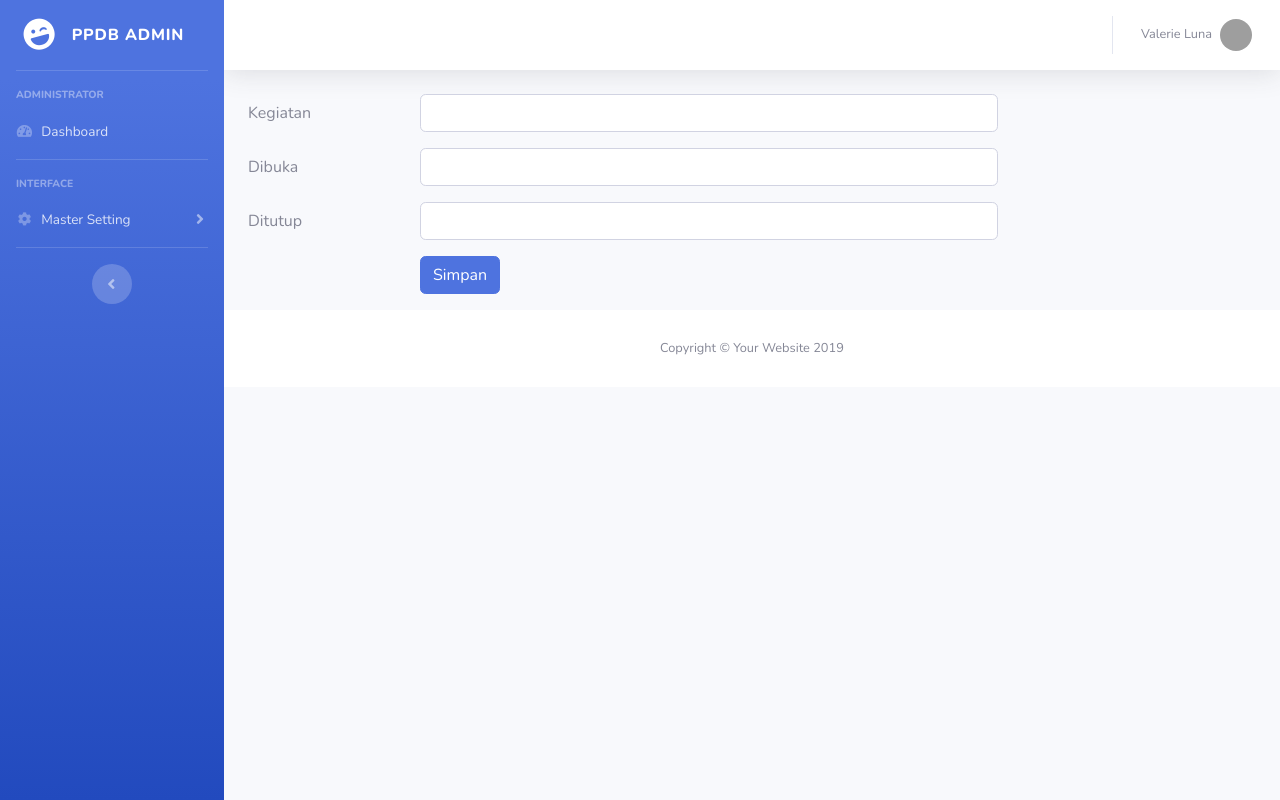
After one commit to yuwandianto/myproject, a CodeIgniter app: page /database/Home/tambah_tabel in a window 1280 px wide. The commit adds this page. Run offline with CodeIgniter, Linux system fonts and the light colour scheme; grey boxes are pictures that could not be loaded.

Commit message:
membuat fungsi

```diff
--- a/application/controllers/Home.php
+++ b/application/controllers/Home.php
@@ -80,26 +80,19 @@ class Home extends CI_Controller
 		redirect('home/dashboard');
 	}
 
-	// public function hapus_tabel($id)
-	// {
-	// 	$this->M_admin_home->hapus_tabel($id);
-	// 	redirect('home/dashboard');
-	// }
+	public function tambah_tabel()
+	{
+		$data['title'] = 'Tambah tabel';
+		$this->load->view('back/header', $data);
+		$this->load->view('back/sidebar');
+		$this->load->view('back/topbar');
+		$this->load->view('back/jadwal/tambah_tabel', $data);
+		$this->load->view('back/footer');
+	}
 
-	// public function edit_tabel($id)
-	// {
-	// 	$data['judul'] = $this->M_admin_home->ambil_id_tabel($id);
-	// 	$data['title'] = 'Dashboard';
-	// 	$this->load->view('back/header', $data);
-	// 	$this->load->view('back/sidebar');
-	// 	$this->load->view('back/topbar');
-	// 	$this->load->view('back/jadwal/edit_tabel', $data);
-	// 	$this->load->view('back/footer');
-	// }
-
-	// public function proses_edit_tabel()
-	// {
-	// 	$this->M_admin_home->proses_edit_tabel();
-	// 	redirect('home/dashboard');
-	// }
+	public function proses_tambah_tabel()
+	{
+		$this->M_admin_home->proses_tambah_tabel();
+		redirect('home/dashboard');
+	}
 }
--- a/application/models/M_admin_home.php
+++ b/application/models/M_admin_home.php
@@ -47,7 +47,7 @@ class M_admin_home extends CI_Model
     public function hapus_tabel($id)
     {
         $this->db->where('id', $id);
-        $this->db->delete('judul');
+        $this->db->delete('tabel_jadwal');
     }
 
     public function ambil_id_tabel($id)
@@ -66,4 +66,15 @@ class M_admin_home extends CI_Model
         $this->db->where('id', $this->input->post('id'));
         $this->db->update('tabel_jadwal', $data);
     }
+
+    public function proses_tambah_tabel()
+    {
+        $data = [
+            "kegiatan" => $this->input->post('kegiatan', TRUE),
+            "dibuka" => $this->input->post('dibuka', TRUE),
+            "ditutup" => $this->input->post('ditutup', TRUE)
+        ];
+
+        $this->db->insert('tabel_jadwal', $data);
+    }
 }
--- a/application/views/back/jadwal/dashboard.php
+++ b/application/views/back/jadwal/dashboard.php
@@ -27,7 +27,7 @@
     <br>
 
     <h3 class="mb-3">Setting Tabel Jadwal
-        <a href="<?php echo base_url('Home/proses_tambah') ?>" class="btn btn-primary float-right">Tambah</a>
+        <a href="<?php echo base_url('Home/tambah_tabel') ?>" class="btn btn-primary float-right">Tambah</a>
     </h3>
     <hr>
 
--- /dev/null
+++ b/application/views/back/jadwal/tambah_tabel.php
@@ -0,0 +1,32 @@
+<div class="container-fluid">
+
+    <form action="<?php echo base_url('home/proses_tambah_tabel') ?>" method="post">
+        <div class="form-group row">
+            <label for="kegiatan" class="col-sm-2 col-form-label">Kegiatan</label>
+            <div class="col-sm-7">
+                <input type="text" class="form-control" name="kegiatan">
+            </div>
+        </div>
+
+        <div class="form-group row">
+            <label for="Dibuka" class="col-sm-2 col-form-label">Dibuka</label>
+            <div class="col-sm-7">
+                <input type="text" class="form-control" name="dibuka">
+            </div>
+        </div>
+
+        <div class="form-group row">
+            <label for="Ditutup" class="col-sm-2 col-form-label">Ditutup</label>
+            <div class="col-sm-7">
+                <input type="text" class="form-control" name="ditutup">
+            </div>
+        </div>
+        <div class="form-group row">
+            <label for="judul" class="col-sm-2 col-form-label"></label>
+            <div class="col-sm-7">
+                <button class="btn btn-primary">Simpan</button>
+            </div>
+        </div>
+    </form>
+
+</div>
```
